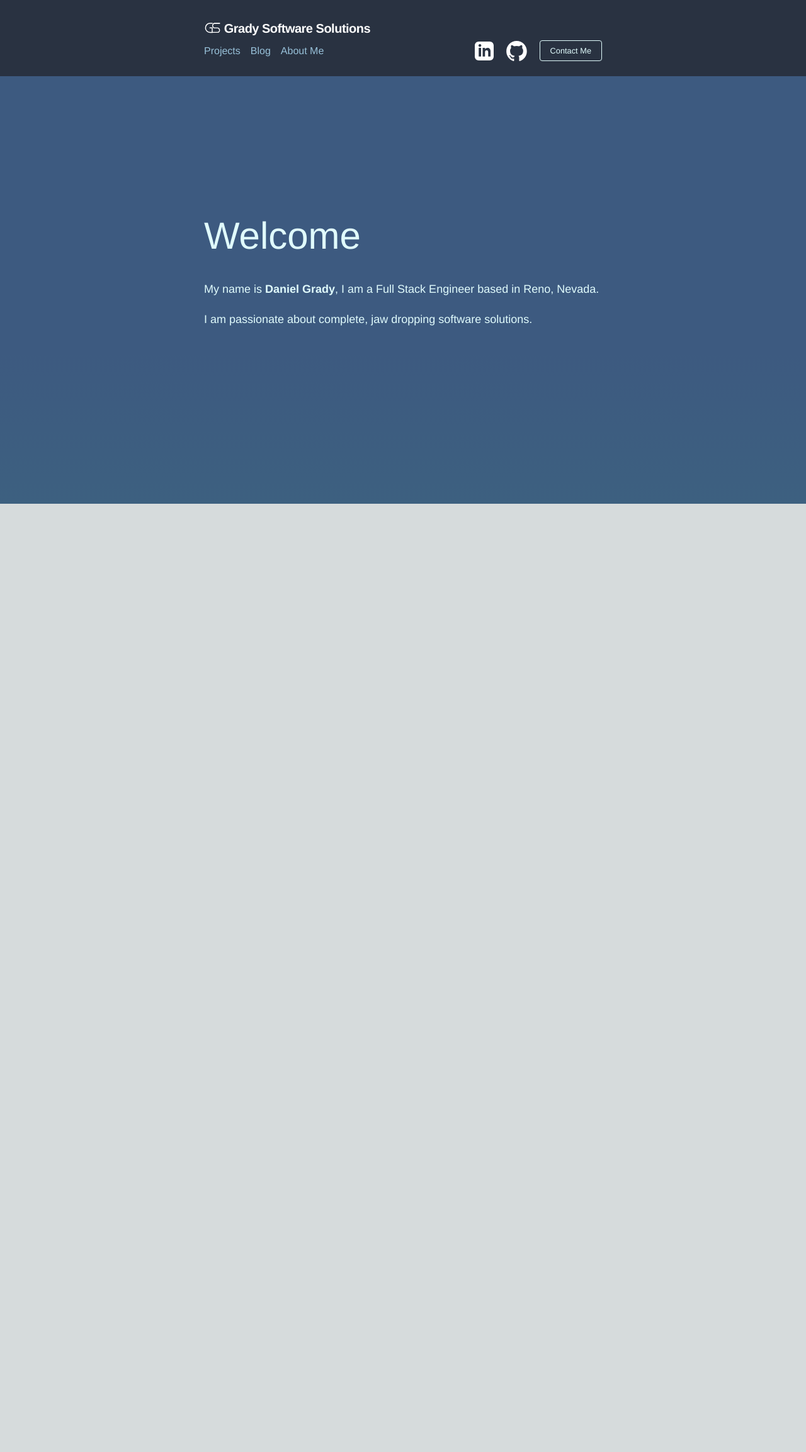
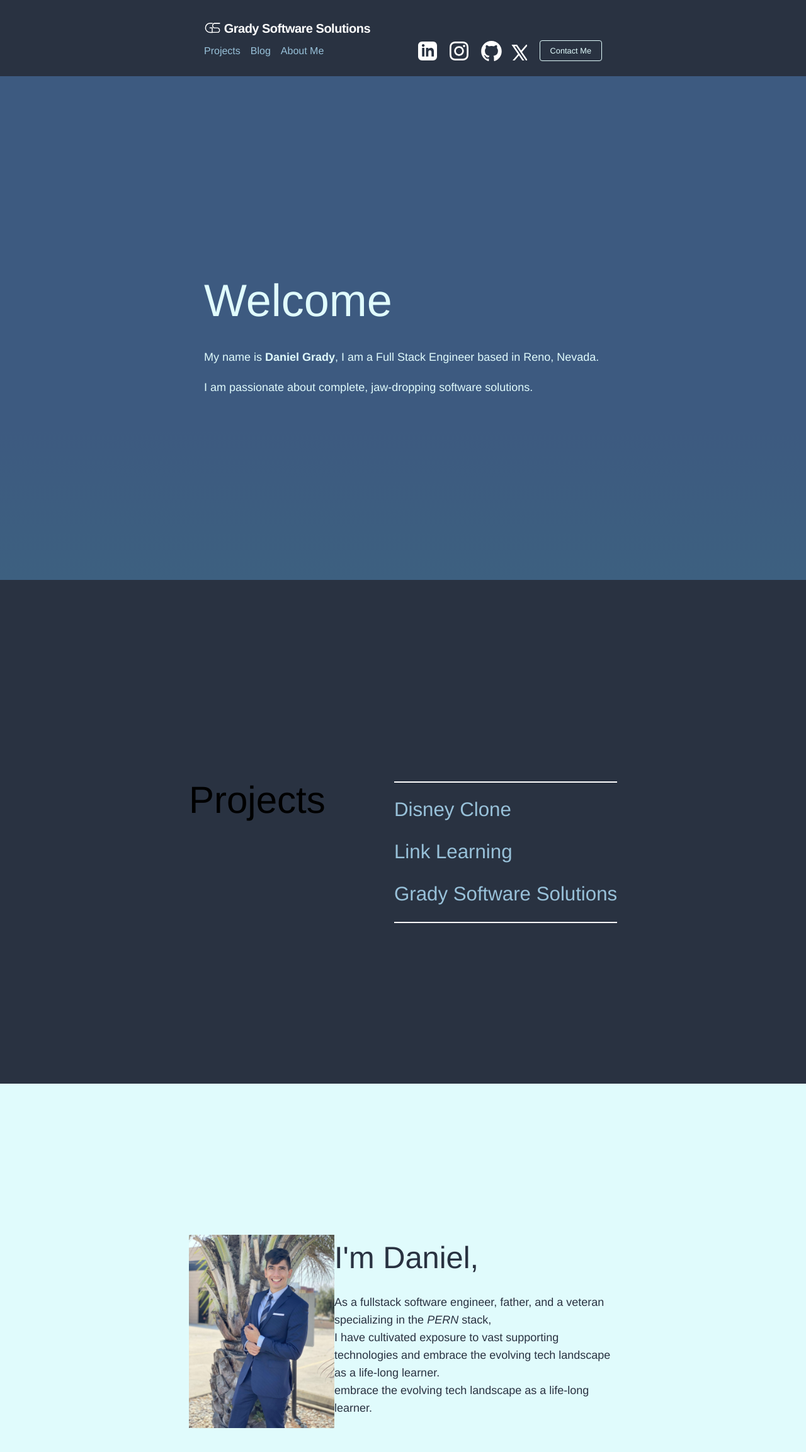
Before and after one commit to MusicalSurfer/personal-website, a Next.js app: page / in a window 1280 px wide. Shown: the top 2306 px of the page at 63% size. Before the commit the page ends 800 px from the top, so only its background shows below. Built offline with nearby package versions, Linux system fonts and the light colour scheme.

Commit message:
Add projects and about me section. Add links for projects to github resources

```diff
--- a/app/components/AboutMe.jsx
+++ b/app/components/AboutMe.jsx
@@ -1,11 +1,17 @@
+import Image from "next/image";
 const AboutMe = () => {
   return (
-    <>
-      <div className="relative">
+    <div id="aboutMe" className="mt-60 flex flex-row justify-between">
+      <div className="profile-image">
         <Image priority={true} src="/profile.jpeg" alt="Picture of the author" width={500} height={300} />
-        <div className="absolute bg-read-more-gradient inset-0"></div>
       </div>
-    </>
+      <div className="about-text flex flex-col flex-wrap text-shale-grey">
+        <h1 className="hello-text text-5xl">I'm Daniel,</h1>
+        <p className="mt-5 text-lg">As a fullstack software engineer, father, and a veteran specializing in the <em>PERN</em> stack,</p>
+        <p className="text-lg">I have cultivated exposure to vast supporting technologies and embrace the evolving tech landscape as a life-long learner.</p>
+        <p className="text-lg">embrace the evolving tech landscape as a life-long learner.</p>
+      </div>
+    </div>
   )
 }
 export default AboutMe;
--- a/app/components/Header.jsx
+++ b/app/components/Header.jsx
@@ -1,9 +1,9 @@
 const Header = () => {
   return (
-    <nav className="flex items-center justify-between flex-wrap p-6 w-full">
+    <nav className="header-details flex items-center justify-between flex-wrap p-6 w-full">
       <div className="flex items-center flex-shrink-0 text-white mr-6">
         <svg className="fill-current mb-3 mr-1" xmlns="http://www.w3.org/2000/svg" width="27.675" height="29.25" viewBox="0 0 123 130"><path d="M41.7 61H61v-6.3H41.7q-14.4 0-24.4 10.2Q7.2 75.2 7.2 90.6q0 14.3 10.1 24.4t24.4 10.1H61V86.7H39.2v6.4h15.3v25.6H41.7q-11.4 0-19.7-8.3t-8.3-19.8q0-12.5 8.3-21.1Q30.2 61 41.7 61z" /><path d="M75 62.3h37.7v-7.6H75q-7.4 0-12.4 5.8-5.1 5.9-5.1 14.3 0 7.6 5.1 13.2 5 5.7 12.4 5.7h20.2q4.5 0 8 3.8 3.3 4 3.3 8.7 0 5.6-3.25 9.1t-8.05 3.5H57.5v6.2h37.7q7.5 0 12.5-5.2t5-13.6q0-7.6-5-13.2-5.1-5.6-12.5-5.6H75q-4.6 0-7.9-4-3.4-3.7-3.4-8.6 0-5.6 3.25-9.05T75 62.3z" /></svg>
-        <a href="/">
+        <a href="#">
           <span className="font-semibold text-xl tracking-tight">Grady Software Solutions</span>
         </a>
       </div>
@@ -14,13 +14,13 @@ const Header = () => {
       </div>
       <div className="w-full block flex-grow lg:flex lg:items-center lg:w-auto">
         <div className="text-sm lg:flex-grow">
-          <a href="#responsive-header" className="block mt-4 lg:inline-block text-base lg:mt-0 text-deep-light-blue hover:text-white mr-4">
+          <a href="#projects" className="block mt-4 lg:inline-block text-base lg:mt-0 text-deep-light-blue hover:text-white mr-4">
             Projects
           </a>
           <a href="#responsive-header" className="block mt-4 lg:inline-block text-base lg:mt-0 text-deep-light-blue hover:text-white mr-4">
             Blog
           </a>
-          <a href="#responsive-header" className="block mt-4 lg:inline-block text-base lg:mt-0 text-deep-light-blue hover:text-white">
+          <a href="#aboutMe" className="block mt-4 lg:inline-block text-base lg:mt-0 text-deep-light-blue hover:text-white">
             About Me
           </a>
         </div>
@@ -28,8 +28,14 @@ const Header = () => {
           <a href="https://www.linkedin.com/in/daniel-grady/">
             <svg style={{ fill: "white", verticalAlign: "middle", marginRight: "20px", display: "inline-block" }} width="30" height="30" viewBox="0 0 24 24" xmlns="http://www.w3.org/2000/svg"><path d="M19 0h-14c-2.761 0-5 2.239-5 5v14c0 2.761 2.239 5 5 5h14c2.762 0 5-2.239 5-5v-14c0-2.761-2.238-5-5-5zm-11 19h-3v-11h3v11zm-1.5-12.268c-.966 0-1.75-.79-1.75-1.764s.784-1.764 1.75-1.764 1.75.79 1.75 1.764-.783 1.764-1.75 1.764zm13.5 12.268h-3v-5.604c0-3.368-4-3.113-4 0v5.604h-3v-11h3v1.765c1.396-2.586 7-2.777 7 2.476v6.759z" /></svg>
           </a>
+          <a href="https://www.instagram.com/musicalsurfer/?hl=en">
+            <svg style={{ fill: "white", verticalAlign: "middle", marginRight: "20px", display: "inline-block" }} width="30" height="30" viewBox="0 0 24 24" xmlns="http://www.w3.org/2000/svg"><path d="M12 2.163c3.204 0 3.584.012 4.85.07 3.252.148 4.771 1.691 4.919 4.919.058 1.265.069 1.645.069 4.849 0 3.205-.012 3.584-.069 4.849-.149 3.225-1.664 4.771-4.919 4.919-1.266.058-1.644.07-4.85.07-3.204 0-3.584-.012-4.849-.07-3.26-.149-4.771-1.699-4.919-4.92-.058-1.265-.07-1.644-.07-4.849 0-3.204.013-3.583.07-4.849.149-3.227 1.664-4.771 4.919-4.919 1.266-.057 1.645-.069 4.849-.069zm0-2.163c-3.259 0-3.667.014-4.947.072-4.358.2-6.78 2.618-6.98 6.98-.059 1.281-.073 1.689-.073 4.948 0 3.259.014 3.668.072 4.948.2 4.358 2.618 6.78 6.98 6.98 1.281.058 1.689.072 4.948.072 3.259 0 3.668-.014 4.948-.072 4.354-.2 6.782-2.618 6.979-6.98.059-1.28.073-1.689.073-4.948 0-3.259-.014-3.667-.072-4.947-.196-4.354-2.617-6.78-6.979-6.98-1.281-.059-1.69-.073-4.949-.073zm0 5.838c-3.403 0-6.162 2.759-6.162 6.162s2.759 6.163 6.162 6.163 6.162-2.759 6.162-6.163c0-3.403-2.759-6.162-6.162-6.162zm0 10.162c-2.209 0-4-1.79-4-4 0-2.209 1.791-4 4-4s4 1.791 4 4c0 2.21-1.791 4-4 4zm6.406-11.845c-.796 0-1.441.645-1.441 1.44s.645 1.44 1.441 1.44c.795 0 1.439-.645 1.439-1.44s-.644-1.44-1.439-1.44z" /></svg>
+          </a>
           <a href="https://github.com/MusicalSurfer">
-            <svg style={{ verticalAlign: "middle", marginRight: "20px", display: "inline-block" }} width="33" height="32" viewBox="0 0 98 96" xmlns="http://www.w3.org/2000/svg"><path fillRule="evenodd" clipRule="evenodd" d="M48.854 0C21.839 0 0 22 0 49.217c0 21.756 13.993 40.172 33.405 46.69 2.427.49 3.316-1.059 3.316-2.362 0-1.141-.08-5.052-.08-9.127-13.59 2.934-16.42-5.867-16.42-5.867-2.184-5.704-5.42-7.17-5.42-7.17-4.448-3.015.324-3.015.324-3.015 4.934.326 7.523 5.052 7.523 5.052 4.367 7.496 11.404 5.378 14.235 4.074.404-3.178 1.699-5.378 3.074-6.6-10.839-1.141-22.243-5.378-22.243-24.283 0-5.378 1.94-9.778 5.014-13.2-.485-1.222-2.184-6.275.486-13.038 0 0 4.125-1.304 13.426 5.052a46.97 46.97 0 0 1 12.214-1.63c4.125 0 8.33.571 12.213 1.63 9.302-6.356 13.427-5.052 13.427-5.052 2.67 6.763.97 11.816.485 13.038 3.155 3.422 5.015 7.822 5.015 13.2 0 18.905-11.404 23.06-22.324 24.283 1.78 1.548 3.316 4.481 3.316 9.126 0 6.6-.08 11.897-.08 13.526 0 1.304.89 2.853 3.316 2.364 19.412-6.52 33.405-24.935 33.405-46.691C97.707 22 75.788 0 48.854 0z" fill="#fff" /></svg>
+            <svg style={{ verticalAlign: "middle", marginRight: "10px", display: "inline-block" }} width="33" height="32" viewBox="0 0 98 96" xmlns="http://www.w3.org/2000/svg"><path fillRule="evenodd" clipRule="evenodd" d="M48.854 0C21.839 0 0 22 0 49.217c0 21.756 13.993 40.172 33.405 46.69 2.427.49 3.316-1.059 3.316-2.362 0-1.141-.08-5.052-.08-9.127-13.59 2.934-16.42-5.867-16.42-5.867-2.184-5.704-5.42-7.17-5.42-7.17-4.448-3.015.324-3.015.324-3.015 4.934.326 7.523 5.052 7.523 5.052 4.367 7.496 11.404 5.378 14.235 4.074.404-3.178 1.699-5.378 3.074-6.6-10.839-1.141-22.243-5.378-22.243-24.283 0-5.378 1.94-9.778 5.014-13.2-.485-1.222-2.184-6.275.486-13.038 0 0 4.125-1.304 13.426 5.052a46.97 46.97 0 0 1 12.214-1.63c4.125 0 8.33.571 12.213 1.63 9.302-6.356 13.427-5.052 13.427-5.052 2.67 6.763.97 11.816.485 13.038 3.155 3.422 5.015 7.822 5.015 13.2 0 18.905-11.404 23.06-22.324 24.283 1.78 1.548 3.316 4.481 3.316 9.126 0 6.6-.08 11.897-.08 13.526 0 1.304.89 2.853 3.316 2.364 19.412-6.52 33.405-24.935 33.405-46.691C97.707 22 75.788 0 48.854 0z" fill="#fff" /></svg>
+          </a>
+          <a href="https://twitter.com/daniel_j_grady">
+            <svg style={{ fill: "white", verticalAlign: "middle", marginRight: "20px", display: "inline-block" }} width="30" height="30" viewBox="0 0 24 24" xmlns="http://www.w3.org/2000/svg"><path d="M26.37,26l-8.795-12.822l0.015,0.012L25.52,4h-2.65l-6.46,7.48L11.28,4H4.33l8.211,11.971L12.54,15.97L3.88,26h2.65 l7.182-8.322L19.42,26H26.37z M10.23,6l12.34,18h-2.1L8.12,6H10.23z" /></svg>
           </a>
           <a href="mailto:gradysoftwaresolutions@gmail.com" className="text-sm px-4 py-2 leading-none border rounded text-light-blue border-light-blue hover:border-transparent hover:text-deep-blue hover:bg-white mt-4 lg:mt-0">Contact Me</a>
         </div>
--- a/app/components/Landing.jsx
+++ b/app/components/Landing.jsx
@@ -1,12 +1,14 @@
-
 const Landing = () => {
   return (
-    <div className="flex justify-between items-center">
-
-      <div className="ml-6 text-light-blue flex flex-col items-start mt-56">
-        <h1 className="text-left text-6xl">Welcome</h1>
-        <p className="pt-10 text-lg">My name is <b>Daniel Grady</b>, I am a Full Stack Engineer based in Reno, Nevada.</p>
-        <p className="pt-5 text-lg">I am passionate about complete, jaw dropping software solutions.</p>
+    <div className="welcome-container justify-between ml-6 text-light-blue flex flex-col items-start mt-80">
+      <div className="outer-border">
+        <div className="inner-border relative">
+          <div className="welcome-details">
+            <h1 className="text-left text-7xl">Welcome</h1>
+            <p className="pt-10 text-lg">My name is <b>Daniel Grady</b>, I am a Full Stack Engineer based in Reno, Nevada.</p>
+            <p className="pt-5 text-lg">I am passionate about complete, jaw-dropping software solutions.</p>
+          </div>
+        </div>
       </div>
     </div>
   )
--- /dev/null
+++ b/app/components/Projects.jsx
@@ -0,0 +1,29 @@
+const Projects = () => {
+  return (
+    <div id="projects" className="projects-container mt-80 flex flex-row justify-between">
+      <div data-aos="fade-right" className="project-title">
+        <h1 className="text-left text-6xl">Projects</h1>
+      </div>
+      <div data-aos="fade-left" className="project-list flex flex-col justify-center text-deep-light-blue font-sans border-y-2 border-white">
+        <ul>
+          <li className="project-item pb-5 pt-5 transition duration-500 ease-in-out hover:text-light-blue hover:scale-110">
+            <a href="https://github.com/Control-Alt-Defeat-MCSP2312/disney-clone">
+              <p className="text-3xl">Disney Clone</p>
+            </a>
+          </li>
+          <li className="project-item pb-5 transition duration-500 ease-in-out hover:text-light-blue hover:scale-110">
+            <a href="https://github.com/Blue-Ocean-MCSPA/link-learning">
+              <p className="text-3xl">Link Learning</p>
+            </a>
+          </li>
+          <li className="project-item pb-5 transition duration-500 ease-in-out hover:text-light-blue hover:scale-110">
+            <a href="https://github.com/MusicalSurfer/personal-website">
+              <p className="text-3xl">Grady Software Solutions</p>
+            </a>
+          </li>
+        </ul>
+      </div>
+    </div>
+  )
+}
+export default Projects;
--- a/app/globals.css
+++ b/app/globals.css
@@ -1,11 +1,20 @@
 @tailwind base;
 @tailwind components;
 @tailwind utilities;
+
+html {
+  scroll-behavior: smooth;
+}
 
 :root {
   --foreground-rgb: 0, 0, 0;
   --background-start-rgb: 214, 219, 220;
   --background-end-rgb: 255, 255, 255;
+  --border: 3px;
+  --color1: #6be89b;
+  --color2: #0076a5;
+  --from: 30deg;
+  --distance: 46%;
 }
 
 @media (prefers-color-scheme: dark) {
@@ -28,3 +37,70 @@ body {
     text-wrap: balance;
   }
 }
+
+@keyframes fadeDown {
+  0% {
+    opacity: 0;
+    transform: translateY(-30px) scale(1.1)
+  }
+
+  100% {
+    opacity: 1;
+    transform: translateY(0px) scale(1);
+  }
+}
+
+@keyframes fadeUp {
+  0% {
+    opacity: 0;
+    transform: translateY(30px) scale(1.1)
+  }
+
+  100% {
+    opacity: 1;
+    transform: translateY(0px) scale(1);
+  }
+}
+
+@keyframes fadeIn {
+  0% {
+    opacity: 0;
+    /* Start from being invisible */
+  }
+
+  100% {
+    opacity: 1;
+    /* End at fully visible */
+  }
+}
+
+@keyframes grow {
+  0% {
+    height: 0;
+    transform: scaleX(0);
+    transform-origin: center;
+  }
+
+  100% {
+    height: 100%;
+    transform: scaleX(1);
+  }
+}
+
+.header-details {
+  animation: fadeDown .5s;
+}
+
+.welcome-text {
+  animation: fadeIn 2s ease-out forwards;
+  /* Apply the fadeIn animation */
+}
+
+.welcome-details {
+  animation: fadeUp .5s;
+  /* Apply the animation */
+}
+
+.project-list {
+  animation: grow 3s forwards;
+}
--- a/app/page.js
+++ b/app/page.js
@@ -1,14 +1,33 @@
+'use client';
 import Landing from "./components/Landing.jsx";
 import Header from "./components/Header.jsx";
+import Projects from "./components/Projects.jsx";
+import AboutMe from "./components/AboutMe.jsx";
+import AOS from 'aos';
+import { useEffect } from 'react';
+import 'aos/dist/aos.css'; // You can also use <link> for styles
+
 
 export default function Home() {
+  useEffect(() => {
+    AOS.init({
+      duration: 2000
+    });
+  }, []);
+
   return (
-    <div className="main-container flex min-h-screen flex-col justify-start items-center bg-custom-gradient pb-24 font-sans antialiased">
-      <div className="px-300px h-full w-full bg-shale-grey">
+    <div className="main-container flex flex-col min-h-screen justify-between items-center font-sans antialiased">
+      <div className="header sticky top-0 z-50 px-300px w-full bg-shale-grey">
         <Header />
       </div>
-      <div className="main-sub-container w-full h-full relative px-300px">
+      <div className="main-sub-container bg-custom-gradient flex-grow w-full relative px-300px min-h-screen">
         <Landing />
+      </div>
+      <div className="projects-container w-full relative px-300px min-h-screen bg-shale-grey">
+        <Projects />
+      </div>
+      <div className="about-me-container w-full relative px-300px min-h-screen bg-light-blue">
+        <AboutMe />
       </div>
     </div>
   );
--- a/package.json
+++ b/package.json
@@ -10,6 +10,7 @@
   },
   "dependencies": {
     "@vercel/postgres": "^0.7.2",
+    "aos": "^2.3.4",
     "next": "14.1.4",
     "react": "^18",
     "react-dom": "^18"
--- a/tailwind.config.js
+++ b/tailwind.config.js
@@ -124,6 +124,7 @@ module.exports = {
         'border-gradient': 'linear-gradient(135deg, #f8f8f8 0%, #fff 98.8%)',
         'custom-gradient': 'linear-gradient(180deg, #3d5a80 70%, #3d6080)',
         'picture-gradient': 'linear-gradient(180deg, #3d5a80 70%, #3d6080)',
+        'border-gradient': 'linear-gradient(to right, #3d5a80, hsla(0, 0%, 100%, 0))',
         'read-more-gradient': 'radial-gradient(hsla(0, 0%, 100%, 0) 90%, #3d5a80)',
         "gradient-radial": "radial-gradient(var(--tw-gradient-stops))",
         "gradient-conic":
```
Also changed, not shown: app/components/Footer.jsx (+8 -0 lines), public/icons8-twitterx.svg (added), 1 other file (tests, documents, lock files or other folders).
